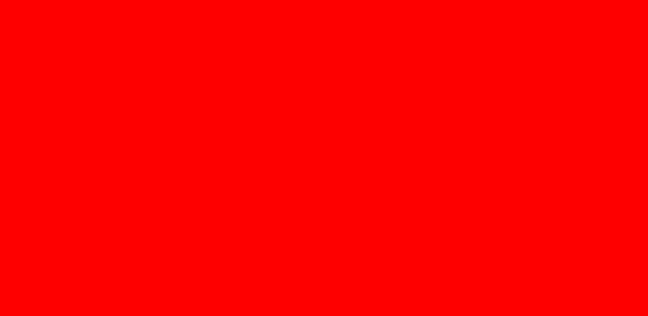
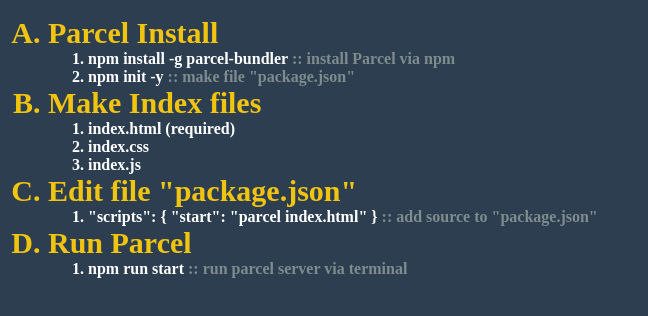
Before and after one commit to Jin-hoKim/Study_CSS, a website: page index.html in a window 1280 px wide. Shown: the whole page, without its empty margins (0-648 px from the left). Drawn offline with Linux system fonts and the light colour scheme.

Commit message:
parcel setting

```diff
--- a/index.css
+++ b/index.css
@@ -1,3 +1,20 @@
 body {
-    background-color: red;
+    background-color: #2c3e50;
 }
+
+ol>li {
+    color: #f1c40f;
+    font-size: 30px;
+    font-weight: 600;
+    list-style-type: upper-alpha;
+}
+
+ul>li {
+    color: white;
+    font-weight: 600;
+    list-style-type: decimal;
+}
+
+.desc {
+    color: #7f8c8d;
+}
--- a/index.html
+++ b/index.html
@@ -11,6 +11,29 @@
 
 <body>
     <script src="./index.js"></script>
+    <p>
+        <ol>
+            <li>Parcel Install</li>
+            <ul>
+                <li>npm install -g parcel-bundler<span class="desc"> :: install Parcel via npm</span></li>
+                <li>npm init -y<span class="desc"> :: make file "package.json"</span></li>
+            </ul>
+            <li>Make Index files</li>
+            <ul>
+                <li>index.html (required)</li>
+                <li>index.css</li>
+                <li>index.js</li>
+            </ul>
+            <li>Edit file "package.json"</li>
+            <ul>
+                <li>"scripts": { "start": "parcel index.html" }<span class="desc"> :: add source to "package.json"</span></li>
+            </ul>
+            <li>Run Parcel</li>
+            <ul>
+                <li>npm run start<span class="desc"> :: run parcel server via terminal</span></li>
+            </ul>
+        </ol>
+    </p>
 </body>
 
 </html>
```
